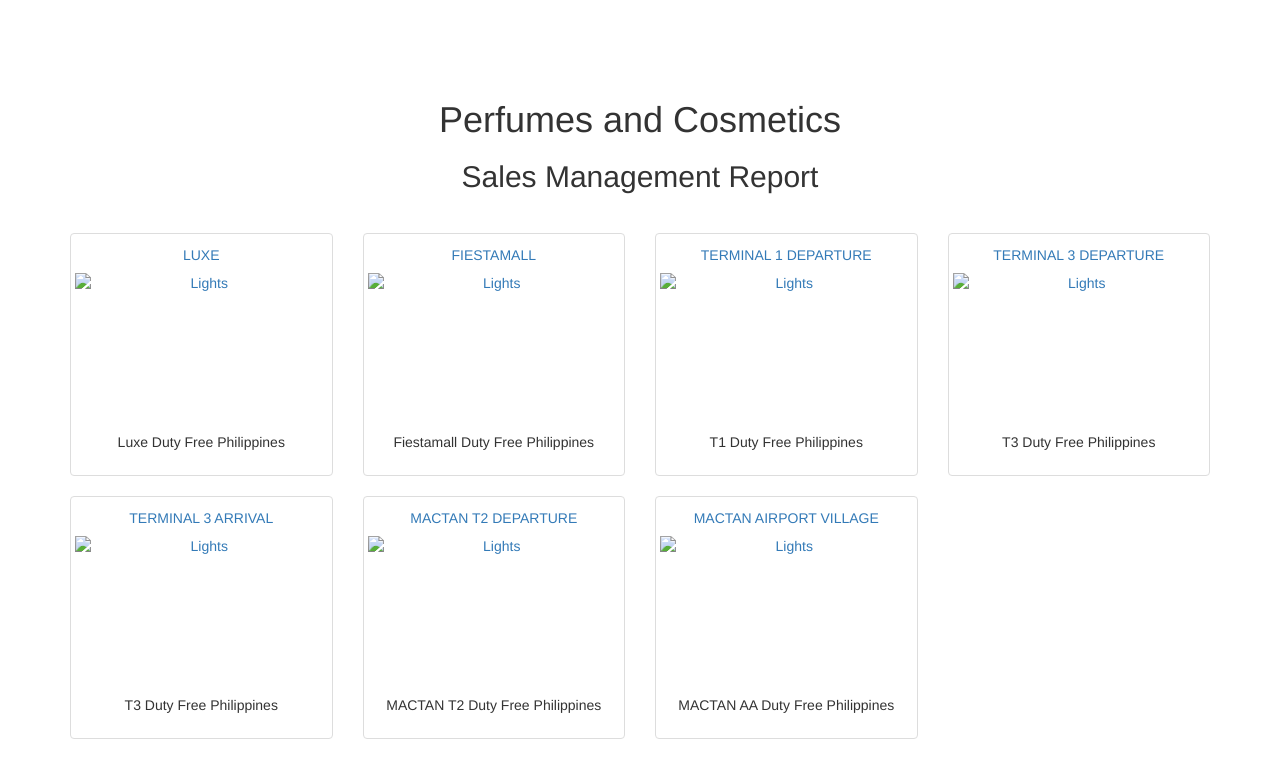
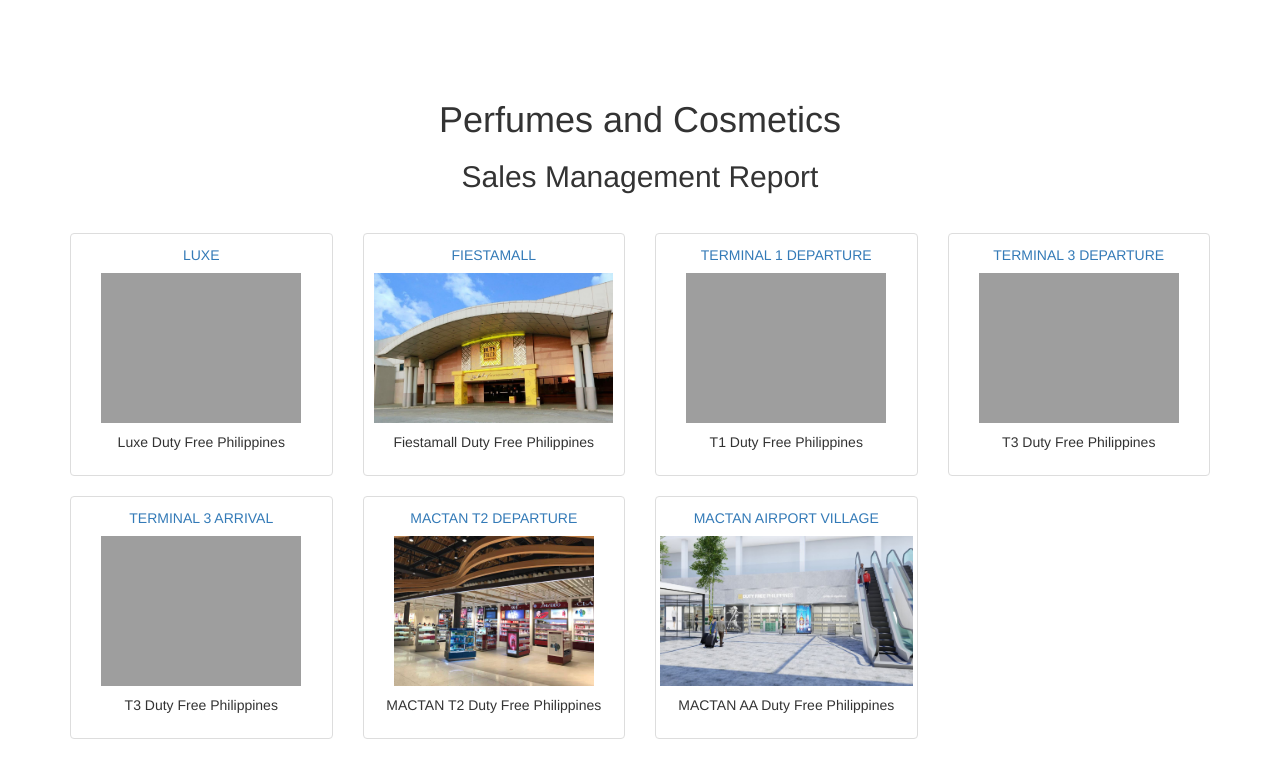
Before and after one commit to JuliusBriones/salesreport, a plain HTML site: page index.html in a window 1280 px wide. Drawn offline with nearby package versions, Linux system fonts and the light colour scheme; the site is published under a folder, as on GitHub Pages, so addresses that start at the root find nothing.

Commit message:
Update index.html

```diff
--- a/index.html
+++ b/index.html
@@ -21,7 +21,7 @@
         <div class="thumbnail">
           <a href="https://docs.google.com/spreadsheets/d/1uadP0jG7gFxFTJx_x2hLYi-ImAfBtzhoGyRJE9zC34I/edit#gid=1177821225" target="_blank">
             <h5>LUXE</h5>
-            <img src="/src/Luxe.jpg" alt="Lights" style="height: 150px;">
+            <img src="src/Luxe.jpg" alt="Lights" style="height: 150px;">
             <div class="caption">
               <p>Luxe Duty Free Philippines</p>
             </div>
@@ -32,7 +32,7 @@
         <div class="thumbnail">
             <a href="https://docs.google.com/spreadsheets/d/1EzzvwQGFKDm8EeZfOQkT1ePyjBLB4eN4Rh0Z8PVuEFE/edit#gid=1177821225" target="_blank">
               <h5>FIESTAMALL</h5>
-              <img src="/src/FM.jpg" alt="Lights" style="height: 150px;">
+              <img src="src/FM.jpg" alt="Lights" style="height: 150px;">
               <div class="caption">
                 <p>Fiestamall Duty Free Philippines</p>
               </div>
@@ -43,7 +43,7 @@
         <div class="thumbnail">
             <a href="https://docs.google.com/spreadsheets/d/1bukRxodptXbdyDjJxRYoy3l43VIhShuqtQFkzXMhcbI/edit#gid=1177821225" target="_blank">
               <h5>TERMINAL 1 DEPARTURE</h5>
-              <img src="/src/T1.jpg" alt="Lights" style="height: 150px;">
+              <img src="src/T1.jpg" alt="Lights" style="height: 150px;">
               <div class="caption">
                 <p>T1 Duty Free Philippines</p>
               </div>
@@ -54,7 +54,7 @@
         <div class="thumbnail">
             <a href="https://docs.google.com/spreadsheets/d/1gicDBjCkGIPA810dpOB5_dvbeUjm2JO739BzPSNUIfs/edit#gid=162097269" target="_blank">
               <h5>TERMINAL 3 DEPARTURE</h5>
-              <img src="/src/T3.jpg" alt="Lights" style="height: 150px;">
+              <img src="src/T3.jpg" alt="Lights" style="height: 150px;">
               <div class="caption">
                 <p>T3 Duty Free Philippines</p>
               </div>
@@ -65,7 +65,7 @@
         <div class="thumbnail">
             <a href="https://docs.google.com/spreadsheets/d/1ebFDgj4m73MCHIzG9QurkntIDia4dscMeBqBLijbBeQ/edit#gid=1177821225" target="_blank">
               <h5>TERMINAL 3 ARRIVAL</h5>
-              <img src="/src/T3-Arr.jpg" alt="Lights" style="height: 150px;">
+              <img src="src/T3-Arr.jpg" alt="Lights" style="height: 150px;">
               <div class="caption">
                 <p>T3 Duty Free Philippines</p>
               </div>
@@ -76,7 +76,7 @@
         <div class="thumbnail">
             <a href="https://docs.google.com/spreadsheets/d/1-NdueKL7J1IiepzKHnVjRJpq1BaY5RYoyzuwn9h0Dzs/edit#gid=1177821225" target="_blank">
               <h5>MACTAN T2 DEPARTURE</h5>
-              <img src="/src/MC T2.jpg" alt="Lights" style="height: 150px;">
+              <img src="src/MC T2.jpg" alt="Lights" style="height: 150px;">
               <div class="caption">
                 <p>MACTAN T2 Duty Free Philippines</p>
               </div>
@@ -87,7 +87,7 @@
         <div class="thumbnail">
             <a href="https://docs.google.com/spreadsheets/d/1yGa_0dSBeNAvF3RhdiHMoG-ymTcRyCPogQaf9Xwbxso/edit#gid=1177821225" target="_blank">
               <h5>MACTAN AIRPORT VILLAGE</h5>
-              <img src="/src/MC T2-AA.JPG" alt="Lights" style="height: 150px;">
+              <img src="src/MC T2-AA.JPG" alt="Lights" style="height: 150px;">
               <div class="caption">
                 <p>MACTAN AA Duty Free Philippines</p>
               </div>
```
